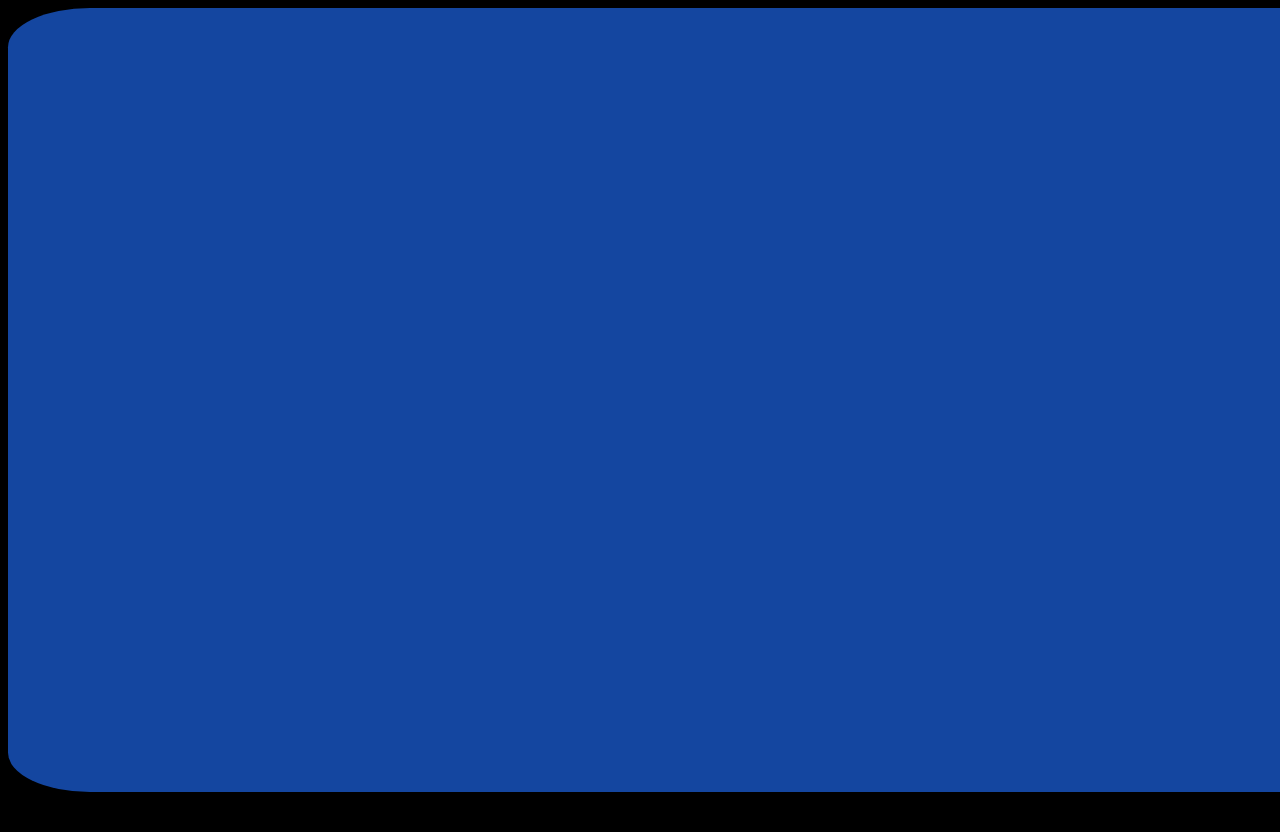
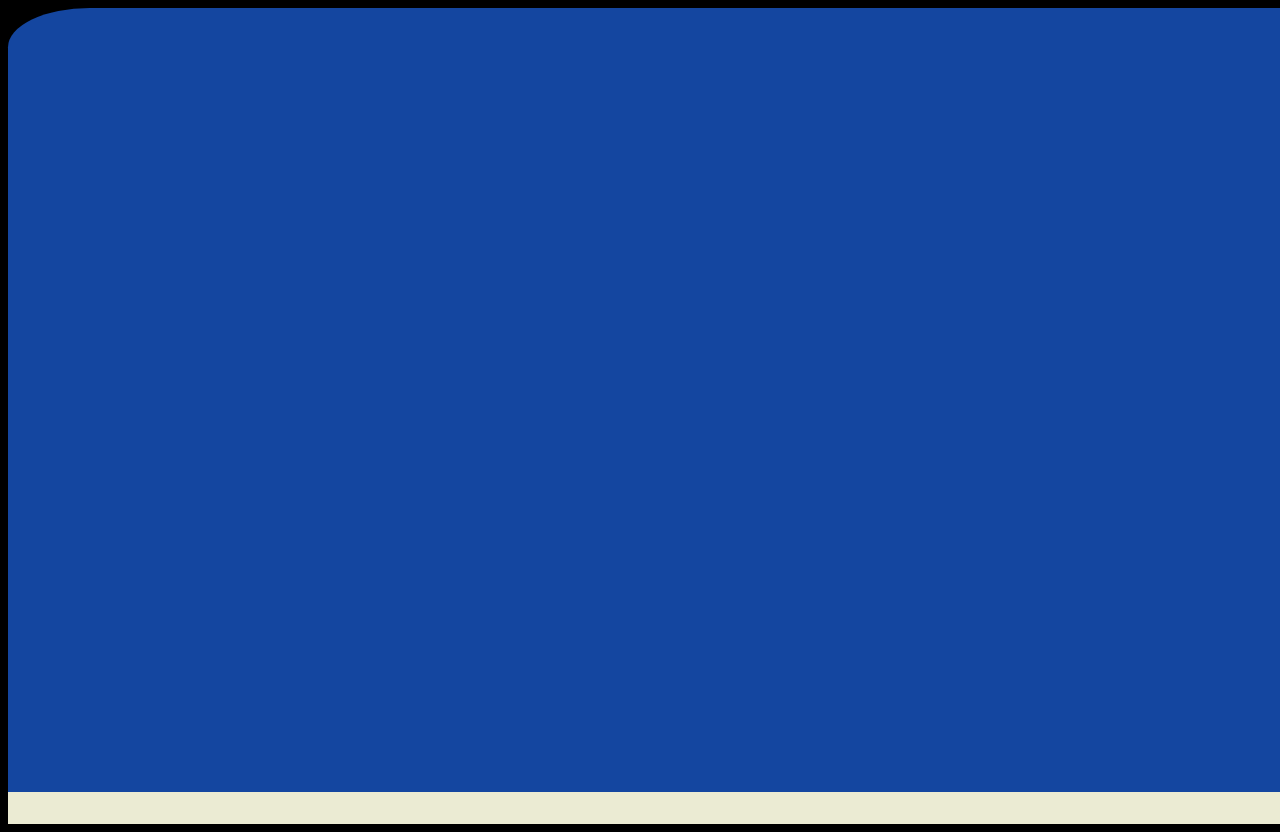
Before and after one commit to EmilioZ24/portfolio, a plain HTML site: page index.html in a window 1280 px wide. Shown: the top 832 px of the page. Before the commit the page ends 800 px from the top, so only its background shows below. Drawn offline with Linux system fonts and the light colour scheme.

Commit message:
add the about me about me file

```diff
--- a/css/main.css
+++ b/css/main.css
@@ -1,9 +1,17 @@
 
 .desktop{
-  width: 205vmin;
+  width: 204vmin;
   height: 98vmin;
-  border-radius: 5%;
+  border-radius: 5% 5% 0% 0%;
   background-color: #1446A0 ;
   display: flex;
   justify-content: center
 }
+.taskbar{
+  background-color: #EBEBD3;
+  width: 204vmin;
+  height: 4vmin;
+}
+.about{
+
+}
--- a/index.html
+++ b/index.html
@@ -7,6 +7,7 @@
   </head>
   <body style="background-color: black">
     <div class="desktop"></div>
-    <div class="menu"></div>
+      <div class="about"></div>
+    <div class="taskbar"></div>
   </body>
 </html>
```
